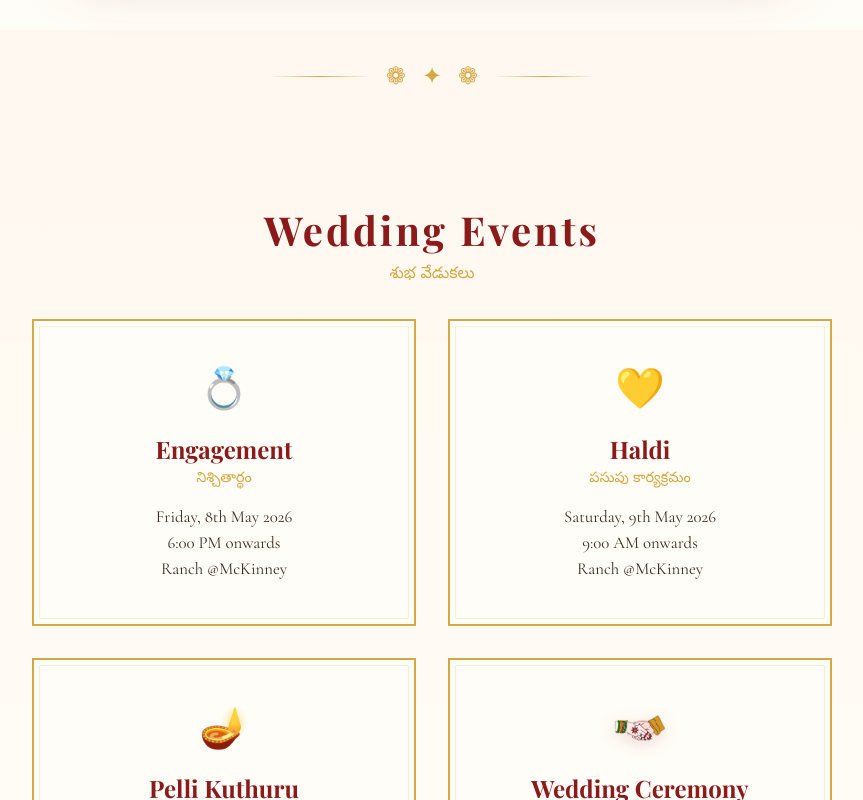
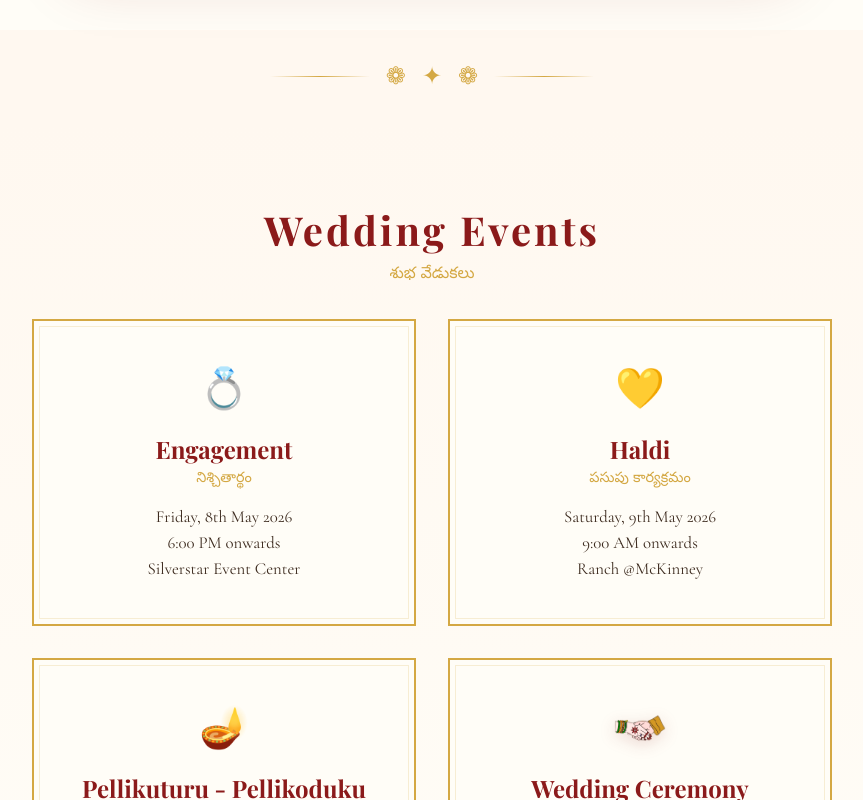
Before and after one commit to jarugulavenkat7/wedding-invite, a React (Create React App) app: page / in a window 1280 px wide. Shown: the part 2000-2800 px from the top of the page, without its empty margins (208-1071 px from the left). Built offline with nearby package versions, Linux system fonts and the light colour scheme; a web font is replaced by a local one.

Commit message:
engagement update

```diff
--- a/src/components/Navbar.js
+++ b/src/components/Navbar.js
@@ -2,6 +2,7 @@ import React, { useState, useEffect } from 'react';
 import { motion } from 'framer-motion';
 import { useLanguage } from '../LanguageContext';
 import useT from '../useT';
+import { GOOGLE_FORM_URL } from '../rsvpFormUrl';
 
 const Navbar = () => {
   const [scrolled, setScrolled] = useState(false);
@@ -44,6 +45,7 @@ const Navbar = () => {
     { href: '#events', label: t.navEvents },
     { href: '#pre-wedding-venue', label: t.navPreVenue },
     { href: '#venue', label: t.navVenue },
+    { href: GOOGLE_FORM_URL, label: t.navRsvp, isExternal: true },
   ];
 
   const closeMobile = () => setMobileOpen(false);
@@ -58,6 +60,7 @@ const Navbar = () => {
             initial={{ opacity: 0, y: -10 }}
             animate={{ opacity: 1, y: 0 }}
             transition={{ delay: 0.4 + i * 0.1 }}
+            {...(link.isExternal ? { target: "_blank", rel: "noopener noreferrer" } : {})}
           >
             {link.label}
           </motion.a>
--- a/src/components/PreWeddingVenue.js
+++ b/src/components/PreWeddingVenue.js
@@ -47,7 +47,7 @@ const PreWeddingVenue = () => {
         </p>
 
         <motion.a
-          href="https://www.google.com/maps/place/2621+FM1827,+McKinney,+TX+75071/@33.2236629,-96.5476161,17z"
+          href="https://maps.app.goo.gl/ANGvndZmwGxEBLB97"
           target="_blank"
           rel="noopener noreferrer"
           className="venue-map-link"
--- a/src/translations.js
+++ b/src/translations.js
@@ -51,7 +51,7 @@ const translations = {
         nameSub: 'నిశ్చితార్థం',
         date: 'Friday, 8th May 2026',
         time: '6:00 PM onwards',
-        venue: "Ranch @McKinney",
+        venue: 'Silverstar Event Center',
       },
       {
         icon: '💛',
@@ -63,10 +63,10 @@ const translations = {
       },
       {
         icon: '🪔',
-        name: 'Pelli Kuthuru',
-        nameSub: 'పెళ్ళి కూతురు',
+        name: 'Pellikuturu - Pellikoduku',
+        nameSub: 'పెళ్ళి కూతురు - పెళ్ళి కొడుకు',
         date: 'Saturday, 9th May 2026',
-        time: '4:00 PM onwards',
+        time: '6:00 PM onwards',
         venue: 'Ranch @McKinney',
       },
       {
@@ -83,9 +83,9 @@ const translations = {
     // Pre-Wedding Venue
     preVenueTitle: 'Pre-Wedding Venue',
     preVenueSubtitle: 'పెళ్లి ముందు కార్యక్రమాల వేదిక',
-    preVenueName: 'Ranch @McKinney',
-    preVenueAddr1: '2621 FM1827,',
-    preVenueAddr2: 'McKinney, TX 75071',
+    preVenueName: 'Silverstar Event Center',
+    preVenueAddr1: '2680 Denton Tap Rd, Suite 107,',
+    preVenueAddr2: 'Lewisville, TX 75067',
     preVenueAddr3: 'United States',
     preVenueDirections: 'Get Directions',
 
@@ -104,7 +104,7 @@ const translations = {
     galleryItems: [
       { emoji: '🌸', label: 'Engagement' },
       { emoji: '💛', label: 'Haldi' },
-      { emoji: '🪔', label: 'Pelli Kuthuru' },
+      { emoji: '🪔', label: 'Pellikuturu - Pellikoduku' },
       { emoji: '🕉️', label: 'Wedding' },
     ],
     galleryHint: '📸 Replace placeholders with your photos in the public/gallery/ folder',
@@ -173,7 +173,7 @@ const translations = {
         nameSub: 'Engagement',
         date: 'శుక్రవారం, 8 మే 2026',
         time: 'సాయంత్రం 6:00 నుండి',
-        venue: 'రాంచ్ @మక్కిన్నే',
+        venue: 'సిల్వర్ స్టార్ ఈవెంట్ సెంటర్ (Silverstar Event Center)',
       },
       {
         icon: '💛',
@@ -185,10 +185,10 @@ const translations = {
       },
       {
         icon: '🪔',
-        name: 'పెళ్ళి కూతురు',
-        nameSub: 'Pelli Kuthuru',
+        name: 'పెళ్ళి కూతురు - పెళ్ళి కొడుకు',
+        nameSub: 'Pellikuturu - Pellikoduku',
         date: 'శనివారం, 9 మే 2026',
-        time: 'సాయంత్రం 4:00 నుండి',
+        time: 'సాయంత్రం 6:00 నుండి',
         venue: 'రాంచ్ @మక్కిన్నే',
       },
       {
@@ -205,9 +205,9 @@ const translations = {
     // Pre-Wedding Venue
     preVenueTitle: 'పెళ్లి ముందు కార్యక్రమాల వేదిక',
     preVenueSubtitle: 'ముందస్తు వేడుకలు',
-    preVenueName: 'రాంచ్ @మక్కిన్నే',
-    preVenueAddr1: '2621 FM1827,',
-    preVenueAddr2: 'McKinney, TX 75071',
+    preVenueName: 'సిల్వర్ స్టార్ ఈవెంట్ సెంటర్ (Silverstar Event Center)',
+    preVenueAddr1: '2680 Denton Tap Rd, Suite 107,',
+    preVenueAddr2: 'Lewisville, TX 75067',
     preVenueAddr3: 'అమెరికా (USA)',
     preVenueDirections: 'దారి తెలుసుకోండి',
 
@@ -226,7 +226,7 @@ const translations = {
     galleryItems: [
       { emoji: '🌸', label: 'నిశ్చితార్థం' },
       { emoji: '💛', label: 'పసుపు పండుగ' },
-      { emoji: '🪔', label: 'పెళ్ళి కూతురు' },
+      { emoji: '🪔', label: 'పెళ్ళి కూతురు - పెళ్ళి కొడుకు' },
       { emoji: '🕉️', label: 'వివాహం' },
     ],
     galleryHint: '📸 మీ ఫోటోలను public/gallery/ ఫోల్డర్‌లో ఉంచండి',
@@ -295,7 +295,7 @@ const translations = {
         nameSub: 'Engagement',
         date: 'ಶುಕ್ರವಾರ, 8 ಮೇ 2026',
         time: 'ಸಂಜೆ 6:00 ರಿಂದ',
-        venue: 'ರಾಂಚ್ @ಮೆಕ್ಕಿನ್ನಿ',
+        venue: 'ಸಿಲ್ವರ್ ಸ್ಟಾರ್ ಈವೆಂಟ್ ಸೆಂಟರ್ (Silverstar Event Center)',
       },
       {
         icon: '💛',
@@ -308,9 +308,9 @@ const translations = {
       {
         icon: '🪔',
         name: 'ಮದುವೆ ಗಂಡು/ಹೆಣ್ಣು ಕಾರ್ಯ',
-        nameSub: 'Pelli Kuthuru',
+        nameSub: 'Pellikuturu - Pellikoduku',
         date: 'ಶನಿವಾರ, 9 ಮೇ 2026',
-        time: 'ಸಂಜೆ 4:00 ರಿಂದ',
+        time: 'ಸಂಜೆ 6:00 ರಿಂದ',
         venue: 'ರಾಂಚ್ @ಮೆಕ್ಕಿನ್ನಿ',
       },
       {
@@ -328,9 +328,9 @@ const translations = {
     // Pre-Wedding Venue
     preVenueTitle: 'ಮದುವೆ ಪೂರ್ವ ಕಾರ್ಯಕ್ರಮದ ಸ್ಥಳ',
     preVenueSubtitle: 'ಮುನ್ನ ಹಬ್ಬಗಳ ವೇದಿಕೆ',
-    preVenueName: 'Ranch @McKinney',
-    preVenueAddr1: '2621 FM1827,',
-    preVenueAddr2: 'McKinney, TX 75071',
+    preVenueName: 'ಸಿಲ್ವರ್ ಸ್ಟಾರ್ ಈವೆಂಟ್ ಸೆಂಟರ್ (Silverstar Event Center)',
+    preVenueAddr1: '2680 Denton Tap Rd, Suite 107,',
+    preVenueAddr2: 'Lewisville, TX 75067',
     preVenueAddr3: 'United States',
     preVenueDirections: 'ಮಾರ್ಗ ತಿಳಿದುಕೊಳ್ಳಿ',
 
```
